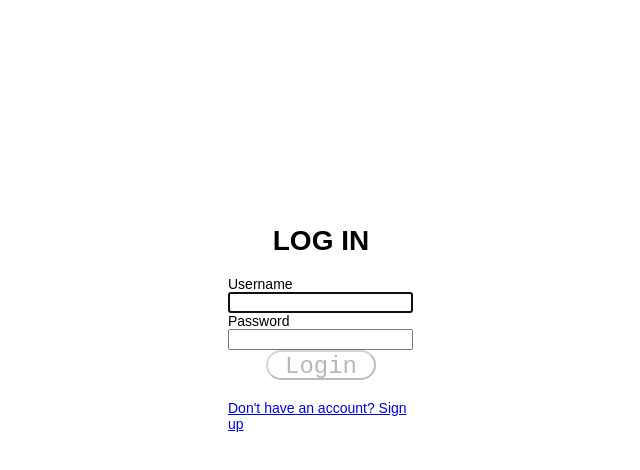
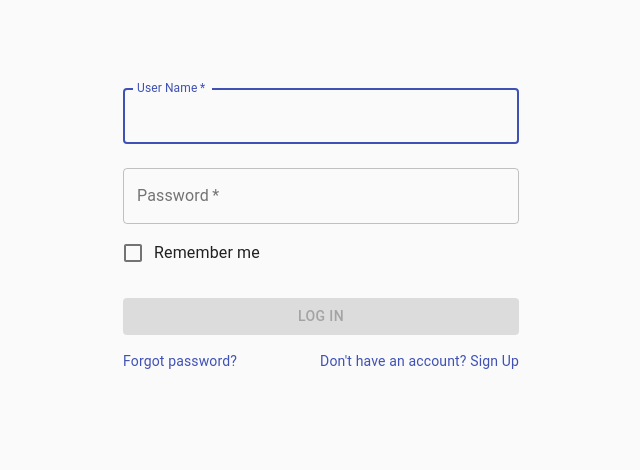
Before and after one commit to msalman-abid/TicTacToe_Online, a React (Create React App) app in the folder react-app/: page /login in a window 1280 px wide. Shown: the top 470 px of the page, without its empty margins (319-959 px from the left). Built offline with nearby package versions, Linux system fonts and the light colour scheme.

Commit message:
updated login page

```diff
--- a/react-app/src/index.js
+++ b/react-app/src/index.js
@@ -8,7 +8,5 @@ import App from './App'
 
   ReactDOM.render(
     <App />,
-    // <Game />,
-    // <Page />, //uncomment to render index page with 2 buttons
     document.getElementById('root')
   );
--- a/react-app/src/login_page.js
+++ b/react-app/src/login_page.js
@@ -1,12 +1,42 @@
-
 import React from 'react';
 import {useState}  from "react";
 import PropTypes from 'prop-types';
-import Form from "react-bootstrap/Form";
-import Button from "react-bootstrap/Button";
-import './login_page.css';
+import Button from '@material-ui/core/Button';
+import CssBaseline from '@material-ui/core/CssBaseline';
+import TextField from '@material-ui/core/TextField';
+import FormControlLabel from '@material-ui/core/FormControlLabel';
+import Checkbox from '@material-ui/core/Checkbox';
+import Link from '@material-ui/core/Link';
+import Grid from '@material-ui/core/Grid';
+import { makeStyles } from '@material-ui/core/styles';
+import Container from '@material-ui/core/Container';
 
- async function loginUser(credentials) {
+
+
+const useStyles = makeStyles((theme) => ({
+  paper: {
+    marginTop: theme.spacing(8),
+    display: 'flex',
+    flexDirection: 'column',
+    alignItems: 'center',
+    verticalAlign: 'middle'
+
+  },
+  avatar: {
+    margin: theme.spacing(1),
+    backgroundColor: theme.palette.secondary.main,
+  },
+  form: {
+    width: '100%', // Fix IE 11 issue.
+    marginTop: theme.spacing(1),
+    verticalAlign: 'middle'
+  },
+  submit: {
+    margin: theme.spacing(3, 0, 2),
+  },
+}));
+
+async function loginUser(credentials) {
   return fetch('http://localhost:9000/login', {
     method: 'POST',
     headers: {
@@ -18,7 +48,8 @@ import './login_page.css';
 }
 
 
-export default function Login({setToken}) {
+export default function LogIn({setToken}) {
+
   const [username, setusername] = useState("");
   const [password, setPassword] = useState("");
 
@@ -39,40 +70,72 @@ export default function Login({setToken}) {
     setToken(token);
   }
 
+  const classes = useStyles();
+
   return (
-    <div className="Login">
-        <h1>LOG IN</h1>
-      <Form onSubmit={handleSubmit}>
-        <Form.Group size="lg" controlId="username">
-          <Form.Label>Username</Form.Label>
-          <Form.Control
+    <Container component="main" maxWidth="xs">
+      <CssBaseline />
+      <div className={classes.paper}>
+        <form className={classes.form} noValidate onSubmit={handleSubmit}>
+          <TextField
+            variant="outlined"
+            margin="normal"
+            required
+            fullWidth
+            id="username"
+            label="User Name"
+            name="username"
+            autoComplete="username"
             autoFocus
             type="username"
             value={username}
             onChange={(e) => setusername(e.target.value)}
           />
-        </Form.Group>
-        <Form.Group size="lg" controlId="password">
-          <Form.Label>Password</Form.Label>
-          <Form.Control
-            type="password"
+          <TextField
             value={password}
             onChange={(e) => setPassword(e.target.value)}
+            variant="outlined"
+            margin="normal"
+            required
+            fullWidth
+            name="password"
+            label="Password"
+            type="password"
+            id="password"
+            autoComplete="current-password"
           />
-        </Form.Group>
-      <div className="child">
-      <Button variant="contained" color="default" size='small' type="submit" disabled={!validateForm()}>
-            Login
-        </Button>
-          <a href="/signup">Don't have an account? Sign up</a>
-          {/* <a href="/reset">Forgot Password?</a> */}
+          <FormControlLabel
+            control={<Checkbox value="remember" color="primary" />}
+            label="Remember me"
+          />
+          <Button
+            type="submit"
+            fullWidth
+            variant="contained"
+            color="primary"
+            className={classes.submit}
+            disabled={!validateForm()}
+          >
+            Log In
+          </Button>
+          <Grid container>
+            <Grid item xs>
+              <Link href="#" variant="body2">
+                Forgot password?
+              </Link>
+            </Grid>
+            <Grid item>
+              <Link href="#" variant="body2">
+                {"Don't have an account? Sign Up"}
+              </Link>
+            </Grid>
+          </Grid>
+        </form>
       </div>
-      </Form>
-    </div>
-
+    </Container>
   );
 }
 
-Login.propTypes = {
+LogIn.propTypes = {
   setToken: PropTypes.func.isRequired
 }
```
Also changed, not shown: react-app/src/old_login_page.js (added, +78 -0 lines), react-app/src/old_login_page.css (renamed from react-app/src/login_page.css).
